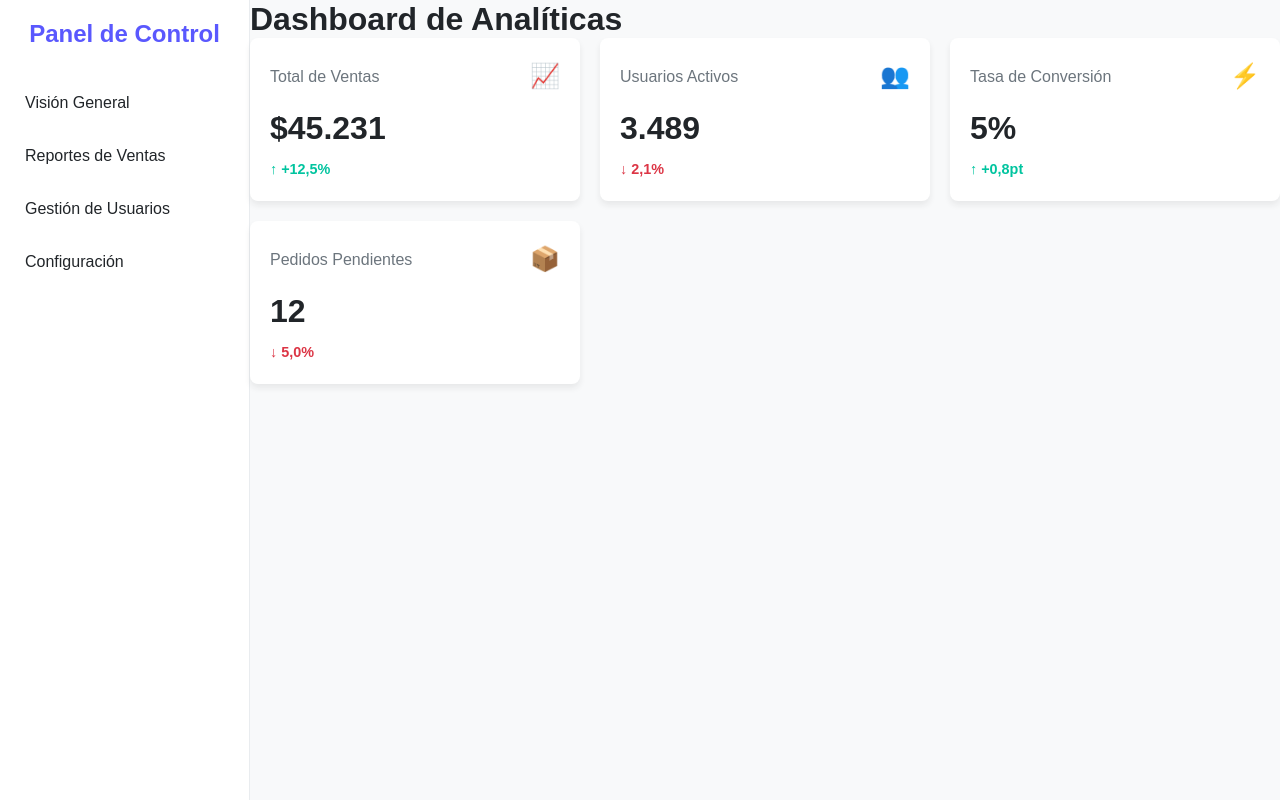
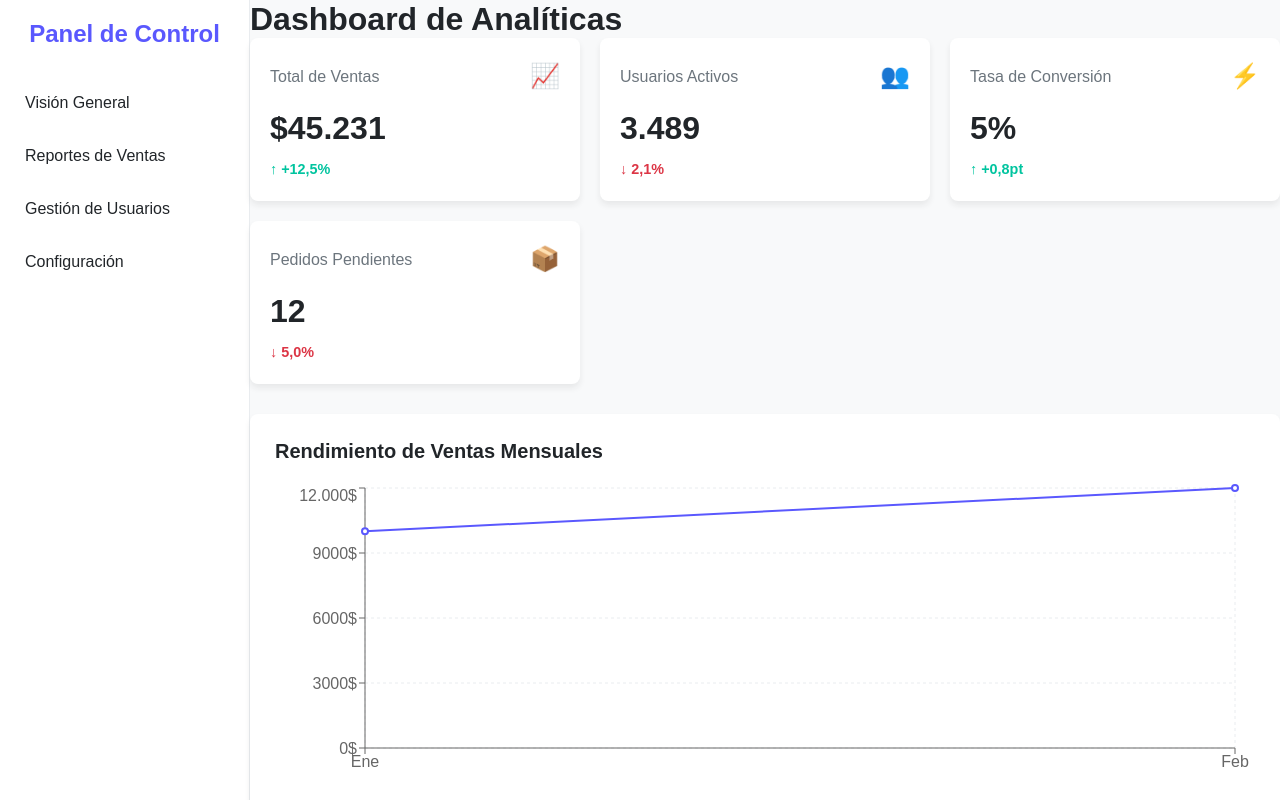
Before and after one commit to carlamunti89/analytic-dashboard-project, a React (Create React App) app: page / in a window 1280 px wide. Built offline with nearby package versions, Linux system fonts and the light colour scheme.

Commit message:
feat: Completed Monthly Sales Performance Chart

```diff
--- a/package.json
+++ b/package.json
@@ -10,6 +10,7 @@
     "react": "^19.2.1",
     "react-dom": "^19.2.1",
     "react-scripts": "5.0.1",
+    "recharts": "^3.5.1",
     "sass": "^1.94.2",
     "web-vitals": "^2.1.4"
   },
--- a/src/App.js
+++ b/src/App.js
@@ -1,5 +1,6 @@
 import React, { useState, useEffect } from "react";
 import Card from "./components/Card";
+import LineChartCard from "./components/LineChartCard";
 import dashboardData from "./data/dashboardData.json";
 
 function App() {
@@ -61,6 +62,7 @@ function App() {
         {isLoading ? (
           <p>Cargando métricas...</p>
         ) : (
+          <>
             <div className="card-grid">
               {metrics.map((metric) => (
                 <Card
@@ -73,6 +75,17 @@ function App() {
                 />
               ))}
             </div>
+            {/* INICIO DE LOS GRÁFICOS */}
+            <div className="charts-container">
+              <LineChartCard
+                title="Rendimiento de Ventas Mensuales"
+                data={dashboardData.charts[0].data} // Datos de tu JSON
+                dataKey="month" // Clave para el Eje X
+                lineDataKey="ventas" // Clave para la Línea Y
+                unit="$" // Unidad para el Eje Y y Tooltip
+              />
+            </div>
+          </>
         )}
       </main>
     </div>
--- /dev/null
+++ b/src/components/LineChartCard.js
@@ -0,0 +1,66 @@
+import React from "react";
+import {
+  LineChart,
+  Line,
+  XAxis,
+  YAxis,
+  CartesianGrid,
+  Tooltip,
+  ResponsiveContainer,
+} from "recharts";
+
+const LineChartCard = ({ title, data, dataKey, lineDataKey, unit }) => {
+  return (
+    <div className="chart-card">
+      <h2 className="chart-title">{title}</h2>
+
+      {/* 1. Contenedor Responsivo: Asegura que el gráfico se adapte al tamaño del div padre */}
+      <ResponsiveContainer width="100%" height={300}>
+        {/* 2. Componente Principal del Gráfico de Líneas */}
+        <LineChart
+          data={data}
+          margin={{ top: 5, right: 20, left: 10, bottom: 5 }}
+        >
+          {/* 3. Rejilla: Dibuja líneas horizontales y verticales dentro del gráfico */}
+          <CartesianGrid strokeDasharray="3 3" stroke="#e9ecef" />
+
+          {/* 4. Eje X (horizontal): Muestra las etiquetas basadas en la clave de datos (e.g., "month") */}
+          <XAxis dataKey={dataKey} />
+
+          {/* 5. Eje Y (vertical): Muestra los valores de la escala */}
+          <YAxis
+            // Formato de los números en el eje Y (ej., 10000 -> 10.000)
+            tickFormatter={(value) =>
+              value.toLocaleString("es-ES") + (unit || "")
+            }
+            // Ancho del espacio para las etiquetas del eje Y
+            width={80}
+          />
+
+          {/* 6. Tooltip: La caja emergente que aparece al pasar el ratón */}
+          <Tooltip
+            // Formato del valor dentro del Tooltip
+            formatter={(value) => value.toLocaleString("es-ES") + (unit || "")}
+            // Estilo básico del Tooltip
+            contentStyle={{
+              backgroundColor: "#fff",
+              border: "1px solid #ccc",
+              padding: "5px",
+            }}
+          />
+
+          {/* 7. La Línea del Gráfico: Define qué datos dibujar */}
+          <Line
+            type="monotone" // Tipo de línea suave
+            dataKey={lineDataKey} // La clave con los valores a dibujar (e.g., "ventas")
+            stroke="#5A58FE" // Color principal ($color-primary)
+            activeDot={{ r: 8 }} // El punto que aparece al pasar el ratón
+            strokeWidth={2}
+          />
+        </LineChart>
+      </ResponsiveContainer>
+    </div>
+  );
+};
+
+export default LineChartCard;
--- a/src/styles/components/_card.scss
+++ b/src/styles/components/_card.scss
@@ -57,3 +57,25 @@
 .negative {
   color: #dc3545; // Rojo para negativo (o definir una variable en _variables.scss)
 }
+
+// -------------------------------------------------------------
+// ESTILOS PARA LA TARJETA DE GRÁFICO (LineChartCard.js)
+// -------------------------------------------------------------
+
+.chart-card {
+  // Hereda el mismo estilo de tarjeta que las métricas
+  @extend .card;
+
+  // Sobreescribe el padding si es necesario
+  padding: 25px;
+
+  // Ocupa todo el ancho en el grid
+  grid-column: 1 / -1;
+}
+
+.chart-title {
+  font-size: 1.25rem;
+  font-weight: 600;
+  color: $color-text-dark;
+  margin-bottom: 20px;
+}
```
Also changed, not shown: 1 other file (tests, documents, lock files or other folders). Lines whose indentation alone changed are shown as unchanged.
